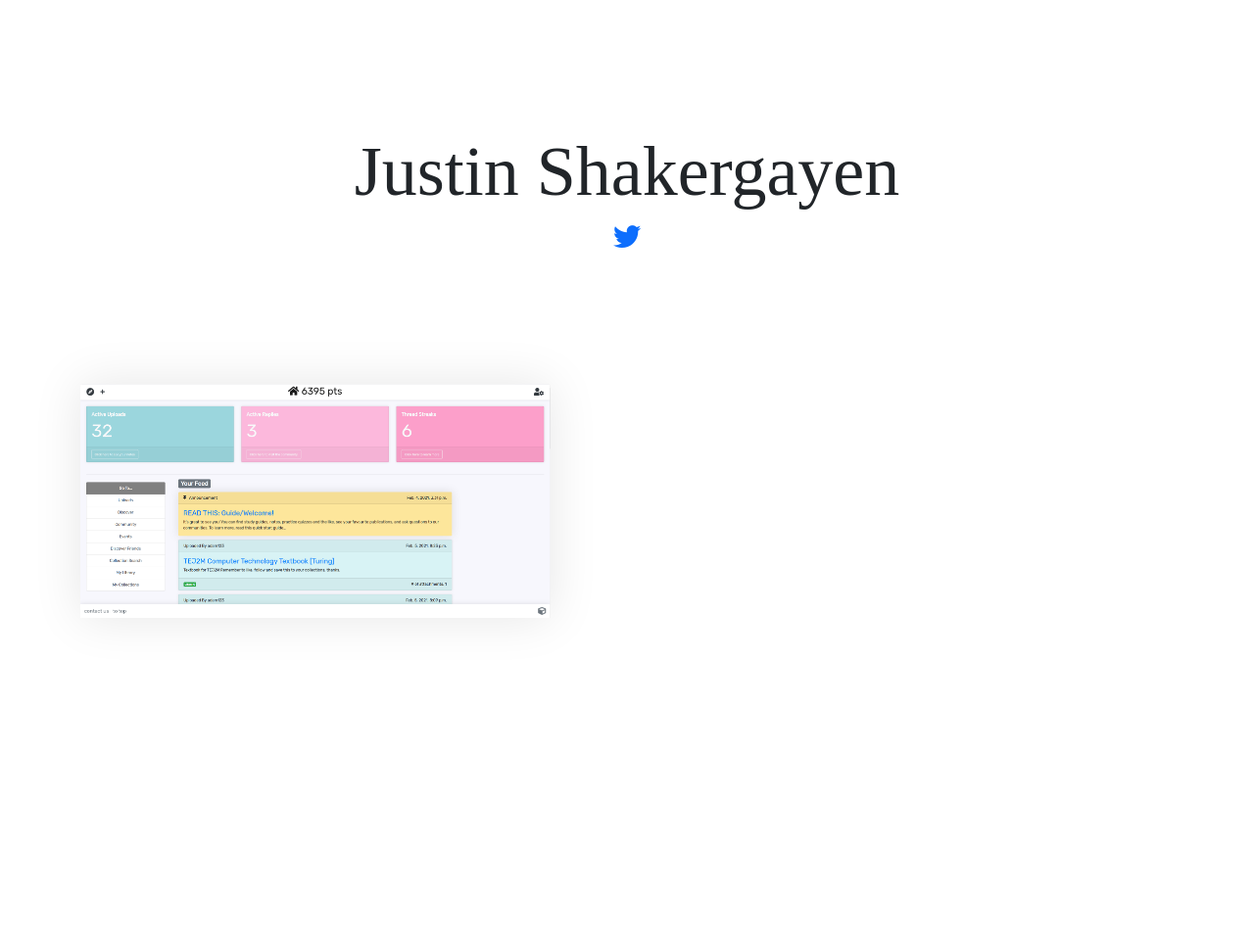
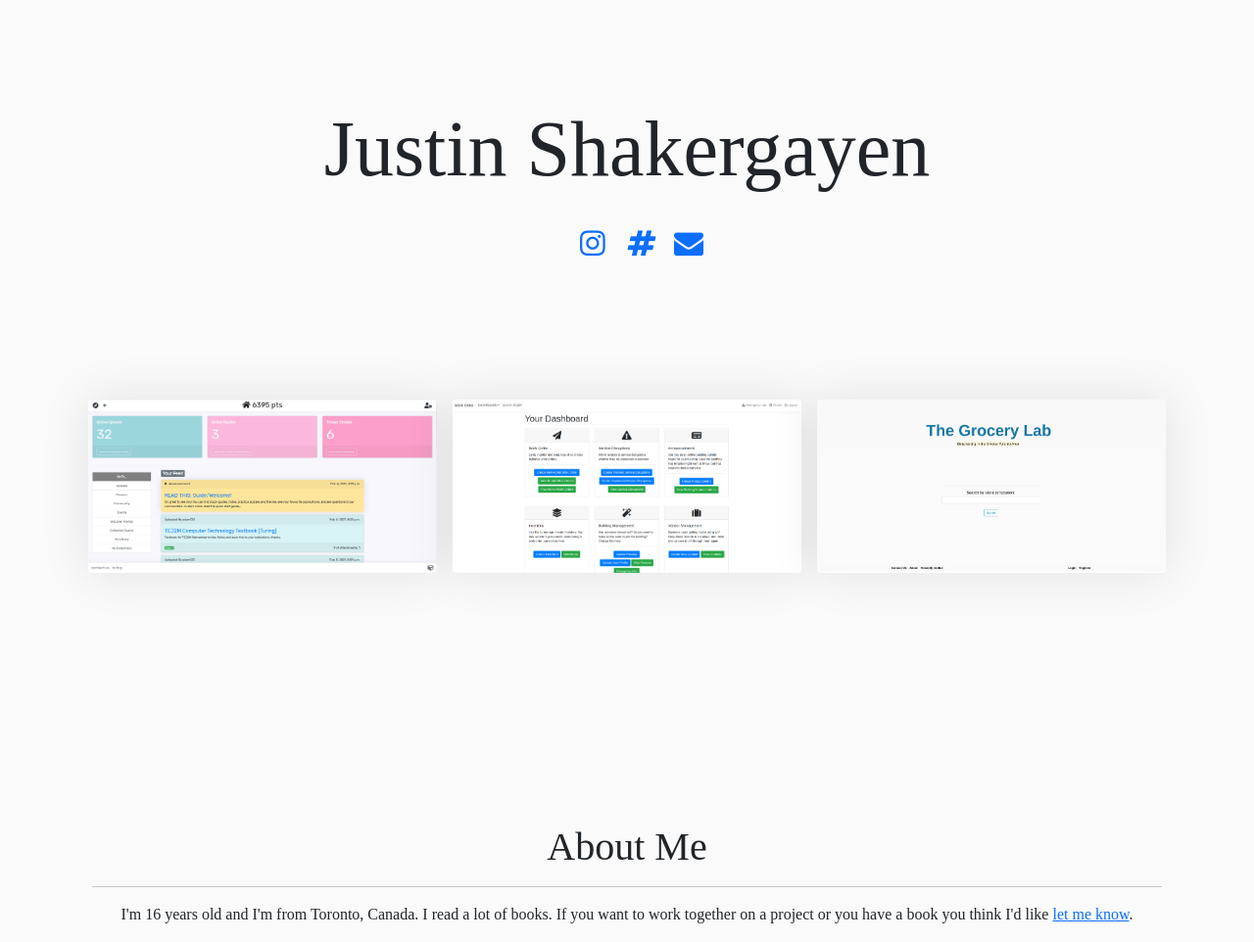
Before and after one commit to forgetitjake/forgetitjake.github.io, a plain HTML site: page index.html in a window 1280 px wide. Shown: the whole page at 98% size. Before the commit the page ends 800 px from the top, so only its background shows below. Drawn offline with nearby package versions, Linux system fonts and the light colour scheme; a web font is replaced by a local one.

Commit message:
Trigger rebuild

```diff
--- a/index.html
+++ b/index.html
@@ -1,47 +1,61 @@
-<!doctype html>
-<html lang="en">
-  <head>
-    <meta charset="utf-8">
-    <meta name="viewport" content="width=device-width, initial-scale=1">
-    <meta name="author" content="Justin Shakergayen">
-    <meta name="keywords" content="workorder,useworkorder,thegrocerylab,justin,Justin Shakergayen,developer,entrepreneur">
-
+<!doctype html><html lang="en"><head><meta charset="utf-8"><meta name="viewport" content="width=device-width, initial-scale=1"><meta name="author" content="Justin Shakergayen"><meta name="keywords" content="workorder,useworkorder,thegrocerylab,justin,Justin Shakergayen,developer,entrepreneur">
 <!-- Bootstrap CSS -->
 <link href="https://cdn.jsdelivr.net/npm/bootstrap@5.0.0-beta1/dist/css/bootstrap.min.css" rel="stylesheet" integrity="sha384-giJF6kkoqNQ00vy+HMDP7azOuL0xtbfIcaT9wjKHr8RbDVddVHyTfAAsrekwKmP1" crossorigin="anonymous">
 	<link rel="stylesheet" href="https://cdnjs.cloudflare.com/ajax/libs/font-awesome/4.7.0/css/font-awesome.min.css">
-
-
 		<link href="main.css" rel="stylesheet" >
 			<link rel="stylesheet" href="https://fonts.googleapis.com/css?family=Crimson_Pro">
-
 				<title>Hello, world!</title>
 			</head>
 			<body>
 				<div class="container h-100 d-flex justify-content-center">
 					<div class=" my-auto">
-      <h1 class="display-2 title">Justin Shakergayen</h1>
+						<h1 class="display-1 title">Justin Shakergayen</h1>
 						<div class="text-center">
-      <a href="#"><i class="fa fa-twitter fa-2x"></i></a>
+						  <a href="https://www.instagram.com/justin.shakergayen/" class="fa fa-instagram fas-lg"></a>
+
+              <a href="tel:+6476872890" class="fa fa-hashtag fas-lg"></a>
+              <a href="mailto:justin.shakergayen@gmail.com" class="fa fa-envelope fas-lg"></a>
+              <!--<a href="https://www.linkedin.com/in/justin-shakergayen-8856451bb/" class="fa fa-linkedin"></a>-->
+
+						</div>
 					</div>
 				</div>
 
-  </div>
-  <div class="container">
-      <div class="card show-off rounded border-0 hover-overlay" style="width: 30rem;">
-          <img class="project1 card-img-top img-fluid" src="pics/project1.png" />
-         <a href="https://www.google.com" class="overlay rounded border-0">
-        </a>
+        <!-- Projects -->
+				<div class="container ">
+					<div class="card-group m-3 mx-auto text-center">
+
+						<div class=" mx-2 card show-off rounded border-0 hover-overlay" >
+							<img class="project1 card-img-top img-fluid rounded" src="pics/notevault.png" />
+							<a href="https://notevault.org" target=”_blank” class="overlay rounded border-0"></a>
 
 						</div>
 
+
+						<div class=" mx-2 card show-off rounded border-0 hover-overlay" >
+							<img class="project1 card-img-top img-fluid rounded" src="pics/workorder.png" />
+							<a href="https://useworkorder.com" target=”_blank” class="overlay rounded border-0"></a>
 						</div>
 
+            <div class=" mx-2 card show-off rounded border-0 hover-overlay" >
+							<img class="project1 card-img-top img-fluid rounded" src="pics/thegrocerylab.png" />
+							<a href="http://thegrocerylab.com" target=”_blank” class="overlay rounded border-0"></a>
+						</div>
+						<br>
+          <!-- Past Projects -->
+					<div class="container text-center past-projects">
+            <h1>About Me</h1>
+						<hr>
+         <p>
+         I'm 16 years old and I'm from Toronto, Canada. I read a lot of books. If you want to work together on a project or you have a book you think I'd like <a href="mailto:justin.shakergayen@gmail.com"> let me know</a>.
+         </p>
+
+						</div>
+					</div>
 					<script src="https://cdn.jsdelivr.net/npm/bootstrap@5.0.0-beta1/dist/js/bootstrap.bundle.min.js" integrity="sha384-ygbV9kiqUc6oa4msXn9868pTtWMgiQaeYH7/t7LECLbyPA2x65Kgf80OJFdroafW" crossorigin="anonymous"></script>
-
 					<!-- Option 2: Separate Popper and Bootstrap JS -->
 					<!--
-    <script src="https://cdn.jsdelivr.net/npm/@popperjs/core@2.5.4/dist/umd/popper.min.js" integrity="sha384-q2kxQ16AaE6UbzuKqyBE9/u/KzioAlnx2maXQHiDX9d4/zp8Ok3f+M7DPm+Ib6IU" crossorigin="anonymous"></script>
-    <script src="https://cdn.jsdelivr.net/npm/bootstrap@5.0.0-beta1/dist/js/bootstrap.min.js" integrity="sha384-pQQkAEnwaBkjpqZ8RU1fF1AKtTcHJwFl3pblpTlHXybJjHpMYo79HY3hIi4NKxyj" crossorigin="anonymous"></script>
+    <script src="https://cdn.jsdelivr.net/npm/@popperjs/core@2.5.4/dist/umd/popper.min.js" integrity="sha384-q2kxQ16AaE6UbzuKqyBE9/u/KzioAlnx2maXQHiDX9d4/zp8Ok3f+M7DPm+Ib6IU" crossorigin="anonymous"></script><script src="https://cdn.jsdelivr.net/npm/bootstrap@5.0.0-beta1/dist/js/bootstrap.min.js" integrity="sha384-pQQkAEnwaBkjpqZ8RU1fF1AKtTcHJwFl3pblpTlHXybJjHpMYo79HY3hIi4NKxyj" crossorigin="anonymous"></script>
     -->
 				</body>
 			</html>
--- a/main.css
+++ b/main.css
@@ -1,10 +1,26 @@
 html, body {
     height: 70%;
     font-family: "Crimson_Pro";
+    background-color: #fafafa;
+}
+
+
+
+@media (max-width: 1000px){
+  .show-off {
+    box-shadow: 0 0 50px 0 rgba(0,0,0,.1) !important;
+    width: 20rem !important;
+    align-items: center;
+    margin: auto !important;
+    margin-top:10px !important;
+
+}
+
 }
 
 .show-off {
     box-shadow: 0 0 50px 0 rgba(0,0,0,.1) !important;
+    width: 50%;
 }
 
 .overlay {
@@ -27,3 +43,44 @@ html, body {
   .title {
 
   }
+
+  .fa {
+    padding: 20px;
+    font-size: 30px;
+    width: 30px;
+    text-align: center;
+    text-decoration: none;
+    margin: 5px 2px;
+    border-radius: 50%;
+  }
+
+.past-projects {
+  margin-top:16rem;
+}
+
+.project-banner-img {
+  box-shadow: 0 0 50px 0 rgba(0,0,0,.1) !important;
+  width: 50%;
+}
+
+.parable {
+  font-size: large;
+}
+
+
+
+body::-webkit-scrollbar-track
+{
+	background-color:#fafafa;
+}
+
+body::-webkit-scrollbar
+{
+	width: 10px;
+	background-color: #fafafa;
+}
+
+body::-webkit-scrollbar-thumb
+{
+	background-color: #000000;
+}
```
Also changed, not shown: pics/notevault.png (renamed from pics/project1.png), pics/thegrocerylab.png (added), pics/workorder.png (added). Lines whose indentation alone changed are shown as unchanged.
